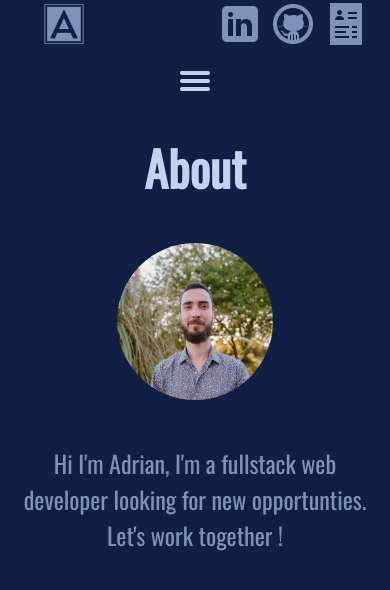
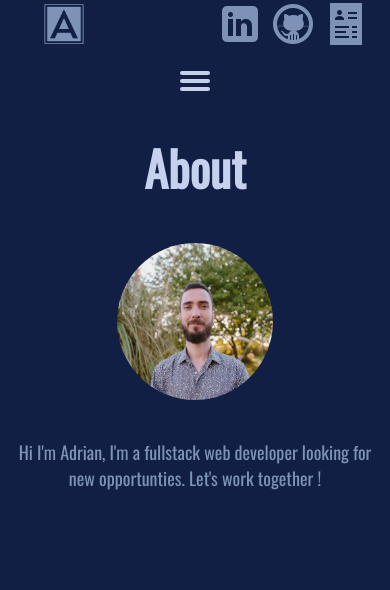
Before and after one commit to adriandufac/portfolio-v2, a React (Vite) app: page / in a window 390 px wide. Shown: the top 590 px of the page. Built offline with nearby package versions, Linux system fonts and the light colour scheme.

Commit message:
reducing font size for small screen

```diff
--- a/src/App.css
+++ b/src/App.css
@@ -87,6 +87,9 @@ input[type="radio"]:hover {
   .side-navbar-container {
     flex-basis: 10%;
   }
+  p {
+    font-size: large;
+  }
  }
 
  @media (max-width: 768px) {
```
